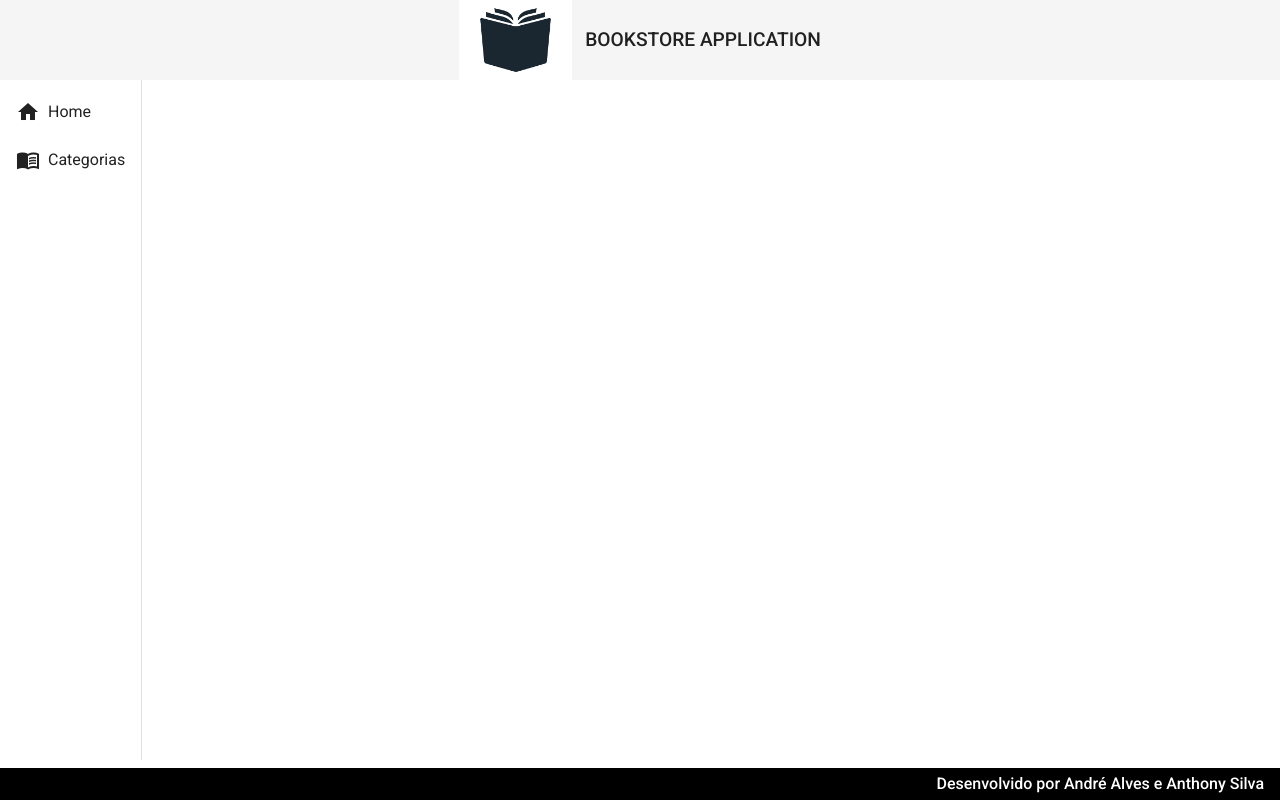
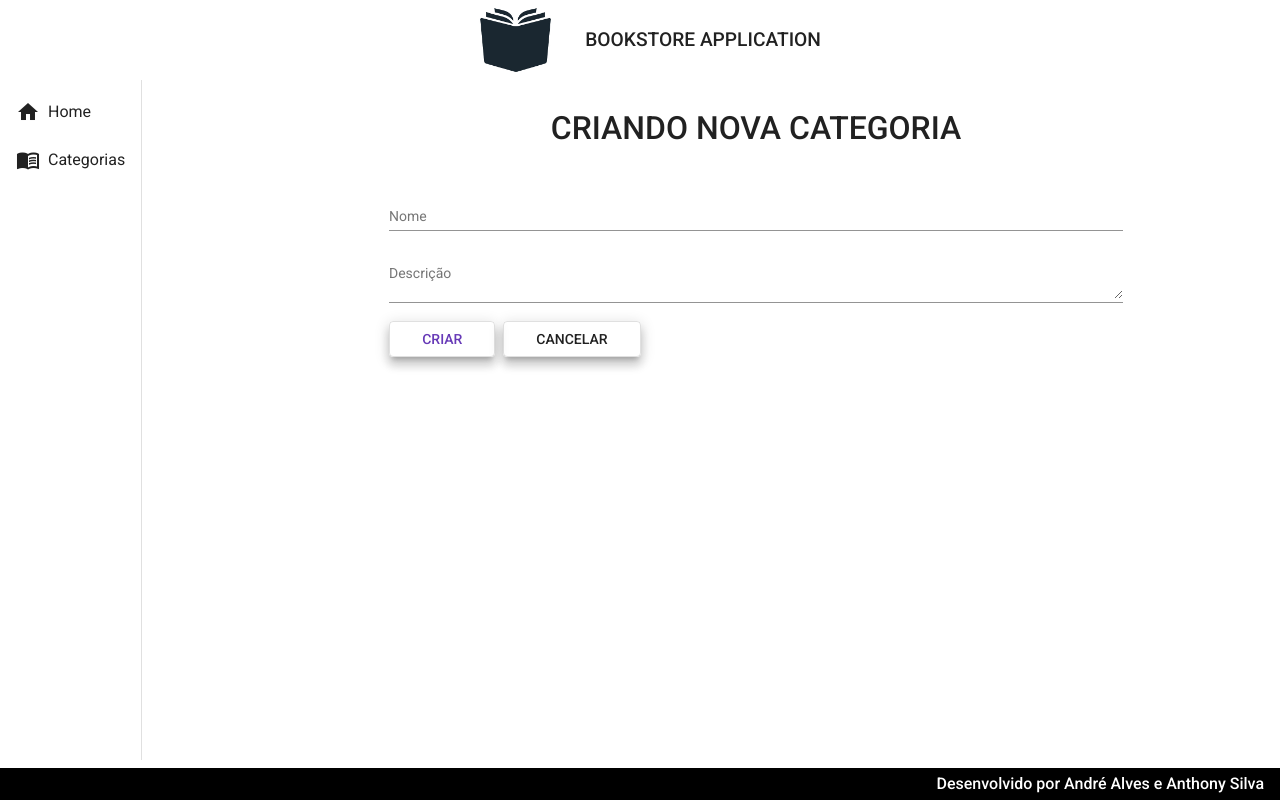
Before and after one commit to aptandre/bookstore-front, an Angular app: page /categorias/create in a window 1280 px wide. Before the commit this address led to /. Built offline with nearby package versions, Linux system fonts and the light colour scheme.

Commit message:
Consertei o erro no reader do home, mas apareceu um problema no create

```diff
--- a/src/app/app-routing.module.ts
+++ b/src/app/app-routing.module.ts
@@ -1,5 +1,6 @@
 import { Component, NgModule } from '@angular/core';
 import { RouterModule, Routes } from '@angular/router';
+import { CategoriaCreateComponent } from './components/views/categoria/categoria/categoria-create/categoria-create.component';
 import { CategoriaReadComponent } from './components/views/categoria/categoria/categoria-read/categoria-read.component';
 import { HomeComponent } from './components/views/home/home.component';
 
@@ -11,6 +12,10 @@
  {
    path: 'categorias',
    component: CategoriaReadComponent
+ },
+ {
+   path: 'categorias/create',
+   component: CategoriaCreateComponent
  }
 ];
 
--- a/src/app/components/template/header/header.component.css
+++ b/src/app/components/template/header/header.component.css
@@ -5,6 +5,8 @@
 .header {
     justify-content: center;
     height: 10%;
+    background-color: white;
+
 }
 
 span {
--- /dev/null
+++ b/src/app/components/views/categoria/categoria/categoria-create/categoria-create.component.css
@@ -0,0 +1,27 @@
+form {
+    text-align: center;
+    width: 70%;
+    margin: 2rem auto 0;
+}
+
+h1 {
+    font-size: 2rem;
+    font-weight: 500;
+    margin-bottom: 3rem;
+}
+
+.form {
+    width: 100%;
+
+}
+
+.buttons {
+    width: 100%;
+    text-align: start;
+}
+
+button {
+    margin-right: .5rem;
+    padding-right: 2rem;
+    padding-left: 2rem;
+}
--- /dev/null
+++ b/src/app/components/views/categoria/categoria/categoria-create/categoria-create.component.html
@@ -0,0 +1,18 @@
+<form action="">
+    <h1>CRIANDO NOVA CATEGORIA</h1>
+
+    <mat-form-field class="form">
+        <mat-label>Nome</mat-label>
+        <input matInput [(ngModel)]="categoria.nome" type="text" name="nome" placeholder="Nome da categoria">
+    </mat-form-field>
+
+    <mat-form-field class="form">
+        <mat-label>Descrição</mat-label>
+        <textarea matInput [(ngModel)]="categoria.descricao" type="text" name="descricao" placeholder="Lorem Ipsum dolor"></textarea>
+    </mat-form-field>
+
+    <div class="buttons">
+        <button (click)="create()" mat-stroked-button class="mat-elevation-z8" color="primary">CRIAR</button>
+        <button mat-stroked-button class="mat-elevation-z8" color="warning">CANCELAR</button>
+    </div>
+</form>
--- /dev/null
+++ b/src/app/components/views/categoria/categoria/categoria-create/categoria-create.component.ts
@@ -0,0 +1,35 @@
+import { Component, OnInit } from '@angular/core';
+import { Router } from '@angular/router';
+import { Categoria } from '../categoria.models';
+import { CategoriaService } from '../categoria.service';
+
+@Component({
+  selector: 'app-categoria-create',
+  templateUrl: './categoria-create.component.html',
+  styleUrls: ['./categoria-create.component.css']
+})
+export class CategoriaCreateComponent implements OnInit {
+
+  categoria: Categoria = {
+    nome: '',
+    descricao: ''
+  }
+
+  constructor(private service: CategoriaService, private router: Router) { }
+
+  ngOnInit(): void {
+  }
+
+  // tá dando erro porque não estou conseguindo fazer o post pra poder o backend me retornar algo
+  create(): void {
+    this.service.create(this.categoria).subscribe((resposta) => {
+      this.router.navigate(['categorias']);
+      this.service.mensagem('Categoria criada com sucesso!');
+    }, err => {
+      for(let i = 0; i < err.error.errors.lengthh; i++) {
+        this.service.mensagem(err.error.errors[i].message)
+      }
+    })
+  }
+
+}
--- a/src/app/components/views/categoria/categoria/categoria-read/categoria-read.component.html
+++ b/src/app/components/views/categoria/categoria/categoria-read/categoria-read.component.html
@@ -3,10 +3,10 @@
         <h1>Categoria</h1>
     </div>
 
-    <button mat-stroked-button class="mat-elevation-z8" color="primary">NOVA CATEGORIA</button>
+<button (click)="goToCategoriaCreate()"  mat-stroked-button class="mat-elevation-z8" color="primary">NOVA CATEGORIA</button>
 
     <div class="mat-elevation-z8 content-table">
-        <table class= "table" mat-table [dataSource]="dataSource">
+        <table class= "table" mat-table [dataSource]="categorias">
 
             <ng-container matColumnDef="id">
             <th mat-header-cell *matHeaderCellDef> ID </th>
--- a/src/app/components/views/categoria/categoria/categoria-read/categoria-read.component.ts
+++ b/src/app/components/views/categoria/categoria/categoria-read/categoria-read.component.ts
@@ -1,4 +1,5 @@
 import { Component, OnInit } from '@angular/core';
+import { Router } from '@angular/router';
 import { Categoria } from '../categoria.models';
 import { CategoriaService } from '../categoria.service';
 
@@ -9,24 +10,11 @@
 })
 export class CategoriaReadComponent implements OnInit {
 
-  ELEMENT_DATA: Categoria[] = [
-    {id: '1', nome: 'Hydrogen', descricao: "Lorem Ipsum"},
-    {id: '2', nome: 'Helium', descricao: "Lorem Ipsum"},
-    {id: '3', nome: 'Lithium', descricao: "Lorem Ipsum"},
-    {id: '4', nome: 'Beryllium', descricao: "Lorem Ipsum"},
-    {id: '5', nome: 'Boron', descricao:"Lorem Ipsum"},
-    {id: '6', nome: 'Carbon', descricao: "Lorem Ipsum"},
-    {id: '7', nome: 'Nitrogen', descricao: "Lorem Ipsum"},
-    {id: '8', nome: 'Oxygen', descricao: "Lorem Ipsum"},
-    {id: '9', nome: 'Fluorine', descricao: "Lorem Ipsum"},
-    {id: '10', nome: 'Neon', descricao: "Lorem Ipsum"},
-  ];
   categorias: Categoria[] = []
 
   displayedColumns: string[] = ['id', 'nome', 'descricao','livros', 'acoes'];
-  dataSource = this.ELEMENT_DATA;
 
-  constructor(private service: CategoriaService) {  }
+  constructor(private service: CategoriaService, private router: Router) {  }
 
   ngOnInit(): void {
     this.findAll();
@@ -39,4 +27,9 @@
     })
   }
 
+  // equivalente a navegarParaCategoriaCreate no dele
+  goToCategoriaCreate() {
+    this.router.navigate(["categorias/create"])
+  }
+
 }
--- a/src/app/components/views/categoria/categoria/categoria.service.ts
+++ b/src/app/components/views/categoria/categoria/categoria.service.ts
@@ -1,5 +1,6 @@
 import { HttpClient } from '@angular/common/http';
 import { Injectable } from '@angular/core';
+import { MatSnackBar } from '@angular/material/snack-bar';
 import { Observable } from 'rxjs';
 import { environment } from 'src/environments/environment';
 import { Categoria } from './categoria.models';
@@ -11,11 +12,26 @@
 
   baseUrl: String = environment.baseUrl;
 
-  constructor(private http: HttpClient) { }
+  constructor(private http: HttpClient, private _snack: MatSnackBar) { }
 
   findAll():Observable<Categoria[]> {
     // Colquei a barra aqui mas não resolveu
     const url = `${this.baseUrl}categorias`
+    console.log(url)
     return this.http.get<Categoria[]>(url)
   }
+
+  // aula 39
+  create(categoria: Categoria): Observable<Categoria> {
+    const url = `${this.baseUrl}/categorias`
+    return this.http.post<Categoria>(url, categoria);
+  }
+
+  mensagem(str: String): void {
+    this._snack.open(`${str}`, 'OK', {
+      horizontalPosition: 'end',
+      verticalPosition: 'top',
+      duration: 3000
+    });
+  }
 }
--- a/src/environments/environment.prod.ts
+++ b/src/environments/environment.prod.ts
@@ -1,3 +1,4 @@
 export const environment = {
-  production: true
+  production: true,
+  baseUrl: 'https://my-bookstore-virtus.herokuapp.com/'
 };
```
Also changed, not shown: src/app/app.module.ts (+15 -2 lines).
